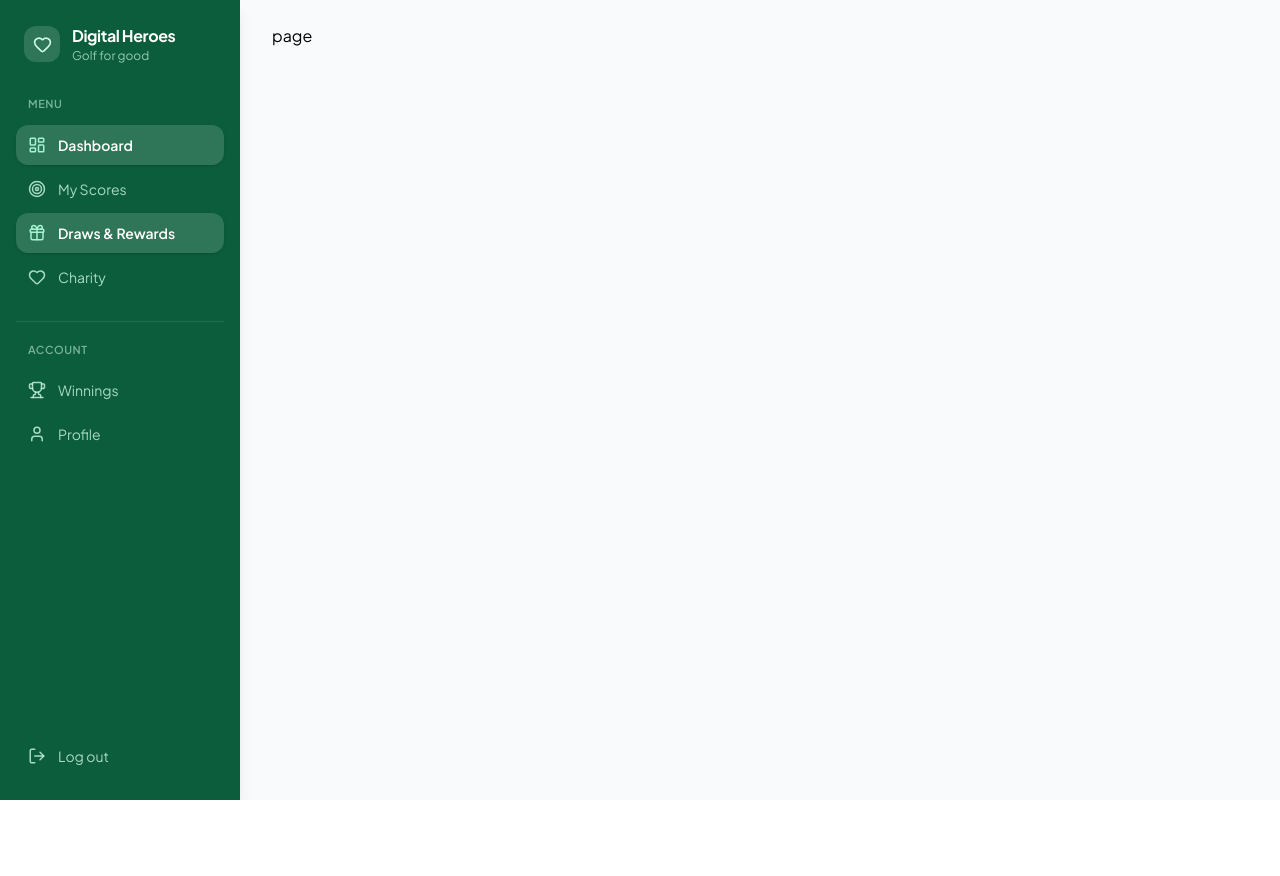
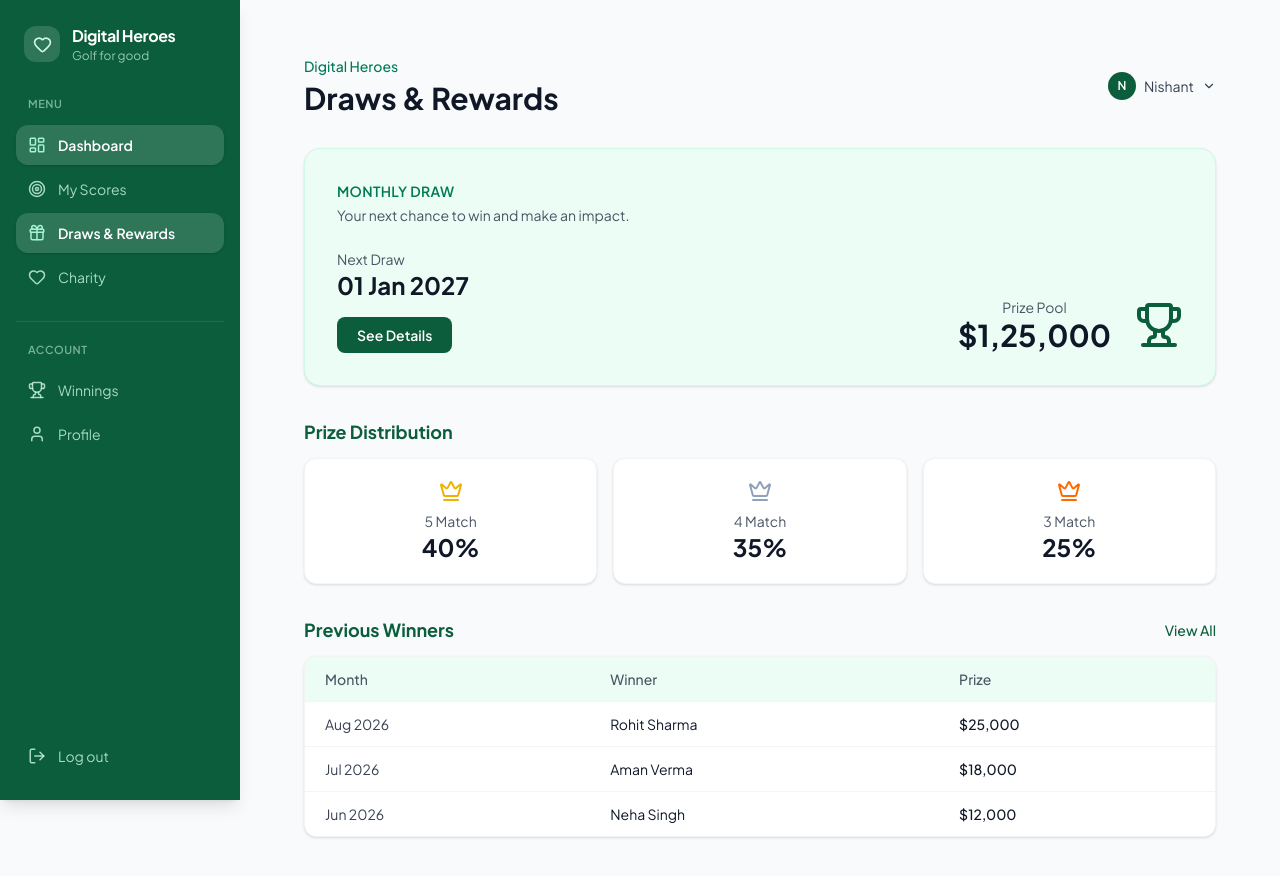
Before and after one commit to bhatinishant38/Digital-Heros, a Next.js app: page /dashboard/DrawsRewards in a window 1280 px wide. Shown: the top 876 px of the page. Before the commit the page ends 800 px from the top, so only its background shows below. Built offline with nearby package versions, Linux system fonts and the light colour scheme; no server answers.

Commit message:
Refactor API routes to establish database connection before authentication; enhance profile retrieval logic and improve error handling. Add new components for charity cards and scoring model.

```diff
--- a/app/api/editProfile/route.js
+++ b/app/api/editProfile/route.js
@@ -1,7 +1,7 @@
 import { auth } from "@/app/api/auth/[...nextauth]/auth";
 import dbConnect from "@/lib/dbConnect";
 import UserModel from "@/models/userModel";
-import { NextResponse } from "next/server";
+import { connection, NextResponse } from "next/server";
 import { v2 as cloudinary } from "cloudinary";
 
 const allowedGenders = new Set(["Not selected", "Male", "Female", "Other"]);
@@ -25,7 +25,7 @@ function getProfile(user) {
 }
 
 export async function PUT(request) {
-  try {
+  await connection();
   const session = await auth();
   const userId = session?.user?.id;
 
@@ -36,6 +36,7 @@ export async function PUT(request) {
     );
   }
 
+  try {
     const formData = await request.formData();
     const name = formData.get("name");
     const phone = formData.get("phone");
--- a/app/api/profile/route.js
+++ b/app/api/profile/route.js
@@ -1,10 +1,10 @@
 import { auth } from "@/app/api/auth/[...nextauth]/auth";
 import dbConnect from "@/lib/dbConnect";
 import UserModel from "@/models/userModel";
-import { NextResponse } from "next/server";
+import { connection, NextResponse } from "next/server";
 
 export async function GET() {
-  try {
+  await connection();
   const session = await auth();
   const userId = session?.user?.id;
 
@@ -15,6 +15,7 @@ export async function GET() {
     );
   }
 
+  try {
     await dbConnect();
     const user = await UserModel.findById(userId).select(
       "username email phone gender dob image subscriptionPlan subscriptionEnd charity",
--- a/app/dashboard/DrawsRewards/page.js
+++ b/app/dashboard/DrawsRewards/page.js
@@ -1,9 +1,150 @@
-import React from 'react'
+import { Crown, Trophy, ChevronDown } from "lucide-react";
+import Link from "next/link";
 
-const page = () => {
+
+// ---- Data (later you can fetch this from your backend) ----
+
+const nextDraw = {
+  date: "01 Jan 2027",
+  prizePool: "$1,25,000",
+};
+
+const prizeDistribution = [
+  { match: "5 Match", percent: "40%", crownColor: "text-yellow-500" },
+  { match: "4 Match", percent: "35%", crownColor: "text-slate-400" },
+  { match: "3 Match", percent: "25%", crownColor: "text-orange-500" },
+];
+
+const previousWinners = [
+  { month: "Aug 2026", winner: "Rohit Sharma", prize: "$25,000" },
+  { month: "Jul 2026", winner: "Aman Verma", prize: "$18,000" },
+  { month: "Jun 2026", winner: "Neha Singh", prize: "$12,000" },
+];
+
+// ---- Page ----
+
+const Draws = ({ userName = "Nishant" }) => {
   return (
-    <div>page</div>
-  )
-}
+    <main className="min-w-0 flex-1 p-4 sm:p-6 lg:p-8">
+      <div className="w-full space-y-8">
+        {/* User name, top right */}
+        <div className="flex items-center justify-between gap-4 text-sm text-gray-700">
+          <div>
+            <p className="text-sm font-medium text-emerald-700">
+              Digital Heroes
+            </p>
+            <h1 className="mt-1 text-2xl font-bold text-gray-900 sm:text-3xl">
+              Draws & Rewards
+            </h1>
+          </div>
 
-export default page
+          <div className="flex items-center gap-2">
+            <div className="flex h-7 w-7 items-center justify-center rounded-full bg-[#0B5D3B] text-xs font-semibold text-white">
+              {userName[0]}
+            </div>
+            <span>{userName}</span>
+            <ChevronDown size={14} />
+          </div>
+        </div>
+
+        {/* Monthly Draw */}
+        <section className="rounded-2xl border border-emerald-100 bg-emerald-50 p-6 shadow-sm sm:p-8">
+          <div className="mb-6">
+            <p className="text-sm font-semibold uppercase tracking-wide text-emerald-700">
+              Monthly Draw
+            </p>
+            <p className="mt-1 text-sm text-gray-600">
+              Your next chance to win and make an impact.
+            </p>
+          </div>
+          <div className="flex flex-col gap-8 md:flex-row md:items-end md:justify-between">
+            <div>
+              <p className="text-sm text-gray-600">Next Draw</p>
+              <p className="mb-4 text-2xl font-bold text-gray-900">
+                {nextDraw.date}
+              </p>
+              <Link
+                href="#"
+                className="inline-block rounded-lg bg-[#0B5D3B] px-5 py-2 text-sm font-semibold text-white hover:bg-[#094d31]"
+              >
+                See Details
+              </Link>
+            </div>
+
+            <div className="flex items-center gap-6">
+              <div className="text-center">
+                <p className="text-sm text-gray-600">Prize Pool</p>
+                <p className="text-3xl font-bold text-gray-900">
+                  {nextDraw.prizePool}
+                </p>
+              </div>
+              <Trophy size={48} className="text-[#0B5D3B]" />
+            </div>
+          </div>
+        </section>
+
+        {/* Prize Distribution */}
+        <section>
+          <h2 className="mb-3 text-lg font-bold text-[#0B5D3B]">
+            Prize Distribution
+          </h2>
+
+          <div className="grid gap-4 sm:grid-cols-3">
+            {prizeDistribution.map((item) => (
+              <div
+                key={item.match}
+                className="flex flex-col items-center rounded-xl border border-gray-100 bg-white py-5 shadow-sm"
+              >
+                <Crown size={24} className={item.crownColor} />
+                <p className="mt-2 text-sm text-gray-600">{item.match}</p>
+                <p className="text-2xl font-bold text-gray-900">
+                  {item.percent}
+                </p>
+              </div>
+            ))}
+          </div>
+        </section>
+
+        {/* Previous Winners */}
+        <section>
+          <div className="mb-3 flex items-center justify-between">
+            <h2 className="text-lg font-bold text-[#0B5D3B]">
+              Previous Winners
+            </h2>
+            <Link
+              href="/dashboard/winnings"
+              className="text-sm font-medium text-[#0B5D3B] hover:underline"
+            >
+              View All
+            </Link>
+          </div>
+
+          <div className="overflow-hidden rounded-xl border border-gray-100 bg-white shadow-sm">
+            <table className="w-full text-left text-sm">
+              <thead className="bg-emerald-50 text-gray-600">
+                <tr>
+                  <th className="px-5 py-3 font-medium">Month</th>
+                  <th className="px-5 py-3 font-medium">Winner</th>
+                  <th className="px-5 py-3 font-medium">Prize</th>
+                </tr>
+              </thead>
+              <tbody>
+                {previousWinners.map((row) => (
+                  <tr key={row.month} className="border-t border-gray-100">
+                    <td className="px-5 py-3 text-gray-700">{row.month}</td>
+                    <td className="px-5 py-3 text-gray-900">{row.winner}</td>
+                    <td className="px-5 py-3 font-medium text-gray-900">
+                      {row.prize}
+                    </td>
+                  </tr>
+                ))}
+              </tbody>
+            </table>
+          </div>
+        </section>
+      </div>
+    </main>
+  );
+};
+
+export default Draws;
--- a/app/dashboard/page.js
+++ b/app/dashboard/page.js
@@ -1,6 +1,8 @@
 import { Suspense } from "react";
 import { Target, Ticket, Heart } from "lucide-react";
 import { auth } from "@/app/api/auth/[...nextauth]/auth";
+import dbConnect from "@/lib/dbConnect";
+import UserModel from "@/models/userModel";
 import Header from "@/components/ForUser/Header";
 import StatCard from "@/components/ForUser/StatCard";
 import LatestScores from "@/components/ForUser/LatestScores";
@@ -15,13 +17,18 @@ const DashboardContent = async () => {
     return <p className="text-gray-700">Please log in to view your dashboard.</p>;
   }
 
+  await dbConnect();
+  const profile = await UserModel.findById(sessionUser.id).select(
+    "username image",
+  );
+
+  if (!profile) {
+    return <p className="text-gray-700">Please log in to view your dashboard.</p>;
+  }
+
   const user = {
-    name:
-      sessionUser.name ??
-      sessionUser.username ??
-      sessionUser.email?.split("@")[0] ??
-      "Player",
-    image: sessionUser.image ?? "",
+    name: profile.username,
+    image: profile.image ?? "",
   };
   const stats = { drawEntries: 3, charityContribution: 25 };
   const nextDraw = { date: "01 Jan 2027", prize: "$1,25,000" };
--- a/components/ForUser/sidebar.jsx
+++ b/components/ForUser/sidebar.jsx
@@ -98,7 +98,7 @@ const Sidebar = () => {
 
       <button
         type="button"
-        onClick={() => signOut({ redirectTo: "/login" })}
+        onClick={() => signOut({ redirectTo: "/" })}
         aria-label="Log out"
         title="Log out"
         className="mt-auto flex w-full items-center justify-center gap-3 rounded-xl px-2 py-2.5 text-sm text-emerald-100/80 transition-colors hover:bg-white/10 hover:text-white focus-visible:outline-2 focus-visible:outline-offset-2 focus-visible:outline-white md:justify-start md:px-3"
--- /dev/null
+++ b/models/scoreModel.js
@@ -0,0 +1,16 @@
+import mongoose from "mongoose";
+import { required } from "zod/mini";
+
+const scoreSchema = new mongoose.Schema(
+    {
+    user : { type :mongoose.Schema.Types.ObjectId, ref : 'user' ,required : true},
+    date : { type : Date , required : true},
+    score : {type : Number , required :true ,min : 1 , max : 45},
+    position : { type : string , default : ""}
+  },
+  {
+    timestamps : true
+  }
+)
+
+export const scoreModel = mongoose.models.score || mongoose.model('score' ,scoreSchema)
```
Also changed, not shown: components/ForUser/CardCharity.jsx (added, +51 -0 lines). Lines whose indentation alone changed are shown as unchanged.
